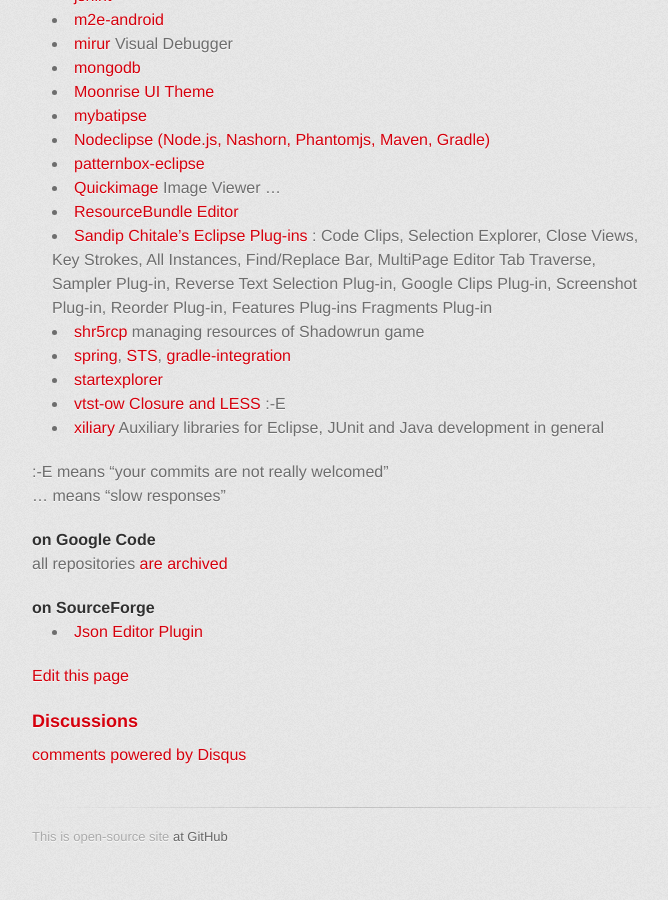
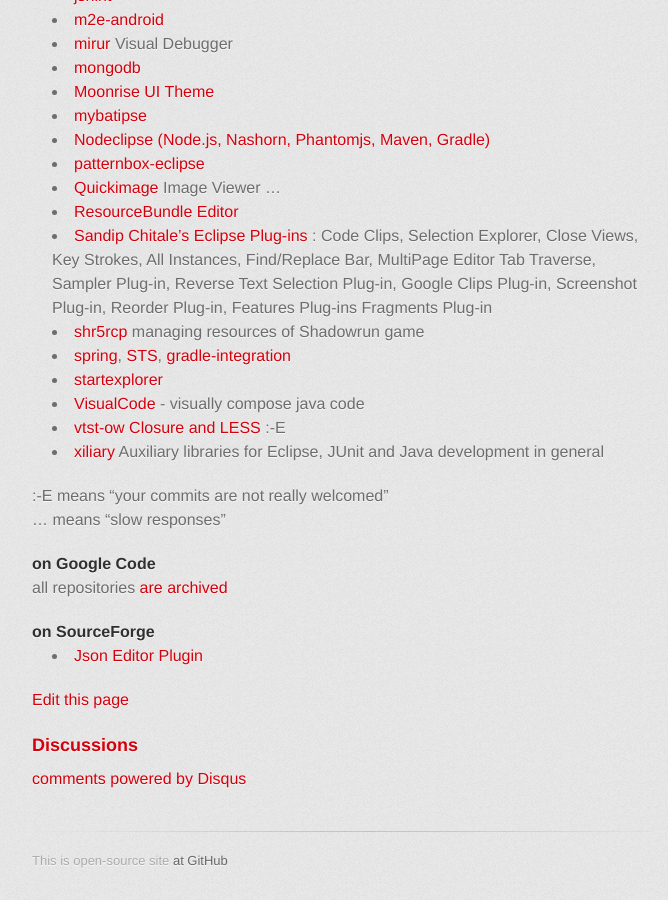
Before and after one commit to with-Eclipse/with-eclipse.github.io, a Jekyll site: the page built from index.md, in a window 1280 px wide and 900 px high, scrolled down 2672 px. Shown: the whole window, without its empty margins (298-966 px from the left). Built offline with Jekyll 4.4.1, drawn with Linux system fonts in a browser that asks for light colours; Markdown is read by kramdown in place of the engine named in the settings; comment, search, counter and statistics services are not loaded; before the commit the page ends 3548 px from its top, so only the background shows below that.

Commit message:
add VisualCode
ref https://github.com/ToivoAdams/VisualCode_Site/pull/5

```diff
--- a/index.md
+++ b/index.md
@@ -129,6 +129,7 @@ Just use code snippet below:
 - [spring](?), [STS](https://github.com/spring-projects/eclipse-integration-commons),
  [gradle-integration](https://github.com/spring-projects/eclipse-integration-gradle/)
 - [startexplorer](https://github.com/basti1302/startexplorer/)
+- [VisualCode](https://github.com/ToivoAdams/VisualCode_Site) - visually compose java code
 - [vtst-ow Closure and LESS](https://github.com/vtst/ow) :-E
 - [xiliary](https://github.com/fappel/xiliary) Auxiliary libraries for Eclipse, JUnit and Java development in general
 
```
